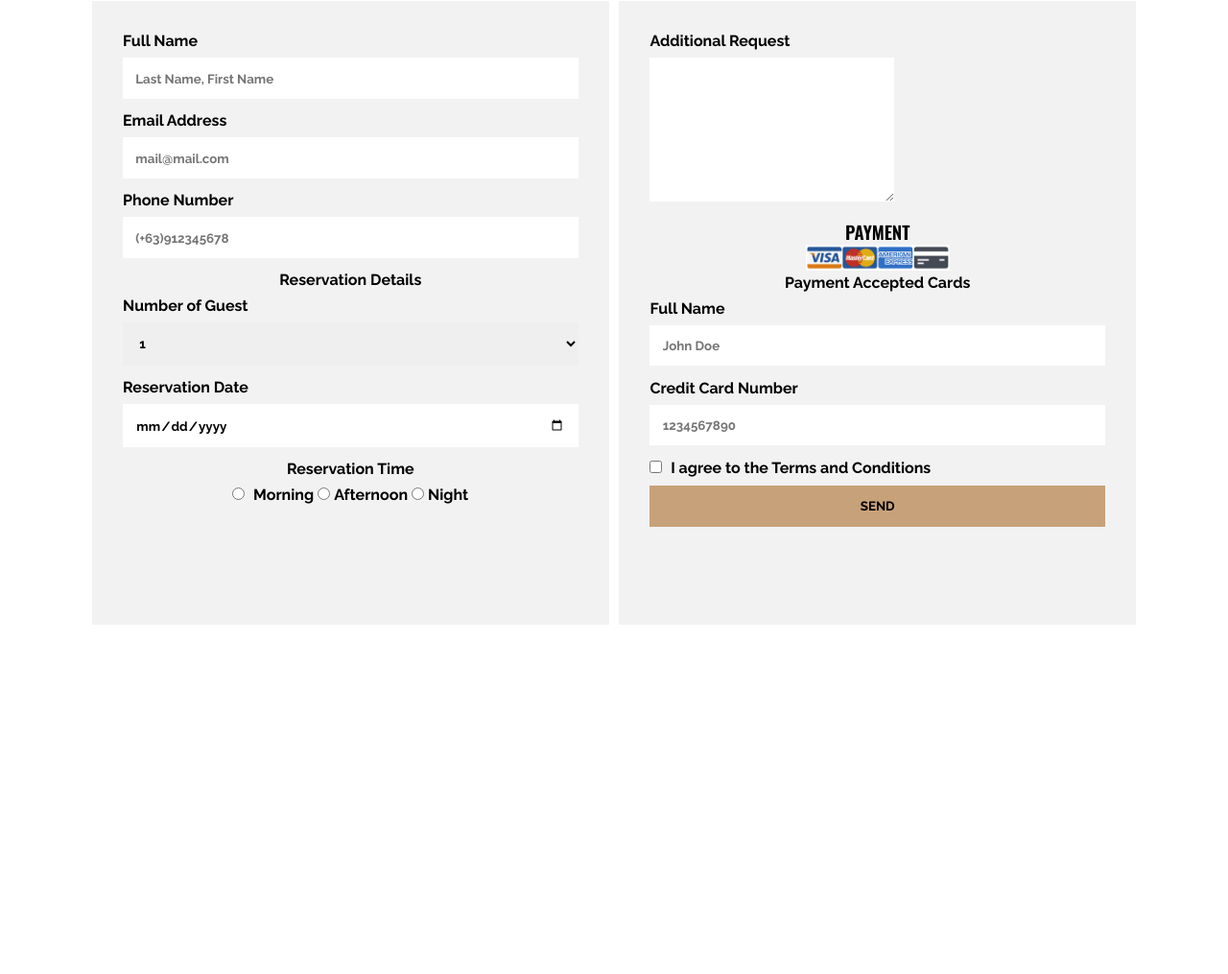
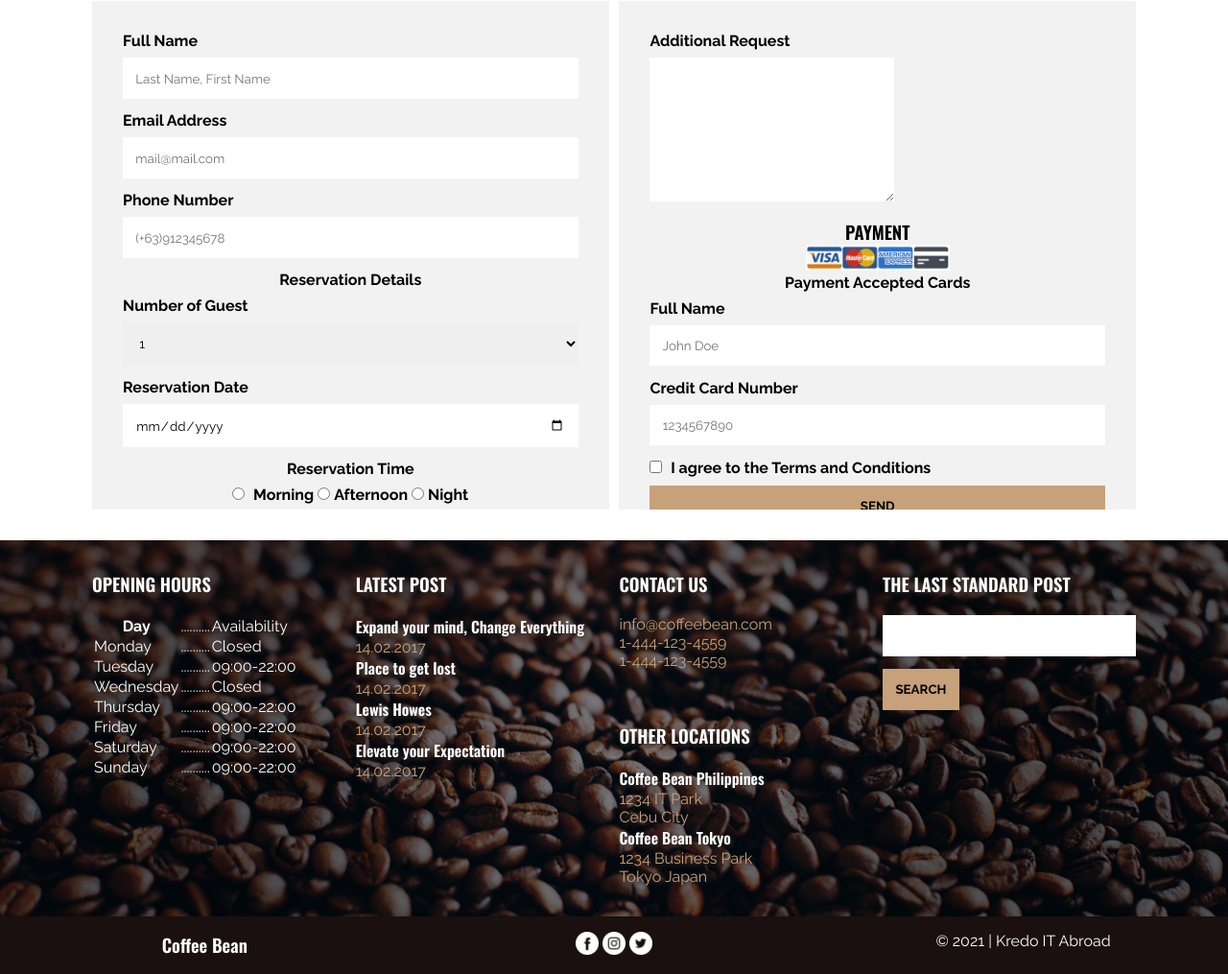
Before and after one commit to Minami57/coffee-bean, a plain HTML site: page index.html in a window 1280 px wide. Shown: the part 4154-5169 px from the top of the page at 96% size. Before the commit the page ends 4837 px from the top, so only its background shows below. Drawn offline with nearby package versions, Linux system fonts and the light colour scheme.

Commit message:
final changes

```diff
--- a/index.html
+++ b/index.html
@@ -256,5 +256,107 @@
     </div>
 
 
+    <div id="footer">
+        <div class="footer-contents">
+            <div class="footer-widgets">
+                <h3>Opening Hours</h3>
+                <table>
+                    <tr>
+                        <th>Day</th>
+                        <td>..........</td>
+                        <td>Availability</td>
+                    </tr>
+                    <tr>
+                        <td>Monday</td>
+                        <td>..........</td>
+                        <td>Closed</td>
+                    </tr>
+                    <tr>
+                        <td>Tuesday</td>
+                        <td>..........</td>
+                        <td>09:00-22:00</td>
+                    </tr>
+                    <tr>
+                        <td>Wednesday</td>
+                        <td>..........</td>
+                        <td>Closed</td>
+                    </tr>
+                    <tr>
+                        <td>Thursday</td>
+                        <td>..........</td>
+                        <td>09:00-22:00</td>
+                    </tr>
+                    <tr>
+                        <td>Friday</td>
+                        <td>..........</td>
+                        <td>09:00-22:00</td>
+                    </tr>
+                    <tr>
+                        <td>Saturday</td>
+                        <td>..........</td>
+                        <td>09:00-22:00</td>
+                    </tr>
+                    <tr>
+                        <td>Sunday</td>
+                        <td>..........</td>
+                        <td>09:00-22:00</td>
+                    </tr>
+                </table>
+            </div>
+
+            <div class="footer-widgets">
+                <h3>Latest Post</h3>
+                <h4>Expand your mind, Change Everything</h4>
+                <p>14.02.2017</p>
+                <h4>Place to get lost</h4>
+                <p>14.02.2017</p>
+                <h4>Lewis Howes</h4>
+                <p>14.02.2017</p>
+                <h4>Elevate your Expectation</h4>
+                <p>14.02.2017</p>
+            </div>
+
+            <div class="footer-widgets">
+                <h3>Contact Us</h3>
+                <p>info@coffeebean.com</p>
+                <p>1-444-123-4559</p>
+                <p>1-444-123-4559</p>
+            </div>
+
+            <div class="footer-widgets">
+                <h3>The Last Standard Post</h3>
+                <form action="">
+                    <input type="text" name="keywords" id="keywords">
+                    <input type="submit" value="Search">
+                </form>
+            </div>
+
+            <div class="footer-widgets">
+                <h3>Other Locations</h3>
+                <h4>Coffee Bean Philippines</h4>
+                <p>1234 IT Park <br>
+                    Cebu City</p>
+                <h4>Coffee Bean Tokyo</h4>
+                <p>1234 Business Park <br>
+                    Tokyo Japan</p>
+            </div>
+        </div>
+    </div>
+
+    <div id="footer-social">
+        <div class="social-widgets">
+            <h3>Coffee Bean</h3>
+        </div>
+        <div class="social-widgets">
+            <a href="https://facebook.com"><img src="images/icon-fb.png" alt=""></a>
+            <a href="https://instagram.com"><img src="images/icon-ig.png" alt=""></a>
+            <a href="https://twitter.com"><img src="images/icon-tw.png" alt=""></a>
+        </div>
+        <div class="social-widgets">
+            <p>&copy; 2021 | Kredo IT Abroad</p>
+        </div>
+    </div>
+
+
 </body>
 </html>
--- a/style.css
+++ b/style.css
@@ -16,7 +16,7 @@
 h1, h2, h3, h4, h5, h6{
     font-family: 'oswald', sans-serif;
 }
-p, a, span {
+p, a, span, td, th {
     font-family: 'Raleway', sans-serif;
 
 }
@@ -326,16 +326,16 @@ p, a, span {
 
 .form-column {
     width: 49.5%;
+    font-weight:700;
     background-color: #f2f2f2;
     float:left;
-    height: 650px;
+    height: 530px;
     padding: 2em;
 }
 
 
 form label, form input, .form-column p, form select{
     font-family: 'Raleway', sans-serif;
-    font-weight: 700;
     width: 100%;
     text-align: left;
     padding: 1em;
@@ -402,3 +402,67 @@ form input[type="submit"] {
     font-weight: 700;
     background-color: #c7a17a;
 }
+
+#footer {
+    width: 100%;
+    padding: 2em 0;
+    color: #fff;
+    background-image: url('images/footer-img.jpg');
+    background-position: center center;
+    background-size: cover;
+    overflow: auto;
+}
+
+.footer-contents {
+    margin: 0 auto;
+    width: 85%;
+    overflow: auto;
+
+}
+
+.footer-widgets {
+    float: left;
+    width: 24.25%;
+    margin-right: 1%;
+    text-shadow: 2px 2px 5px #312a26;
+}
+
+
+.footer-contents :nth-child(4) {
+    margin-right: 0;
+}
+
+.footer-widgets p {
+    color: #c7a17a;
+}
+
+.footer-widgets h3 {
+    margin-bottom: 1em;
+    text-transform: uppercase;
+}
+
+.footer-widgets input[type="submit"] {
+    width: auto;
+}
+
+#footer-social {
+    width: 100%;
+    padding: 1em 0;
+    background-color: #19100F;
+    color: #fff;
+    overflow: auto;
+}
+
+.social-widfets h3 {
+    text-transform: uppercase;
+}
+
+.social-widgets img {
+    height: 1.5em;
+}
+
+.social-widgets {
+    float: left;
+    width: 33.33%;
+    text-align: center;
+}
```
Also changed, not shown: 1 other file.
